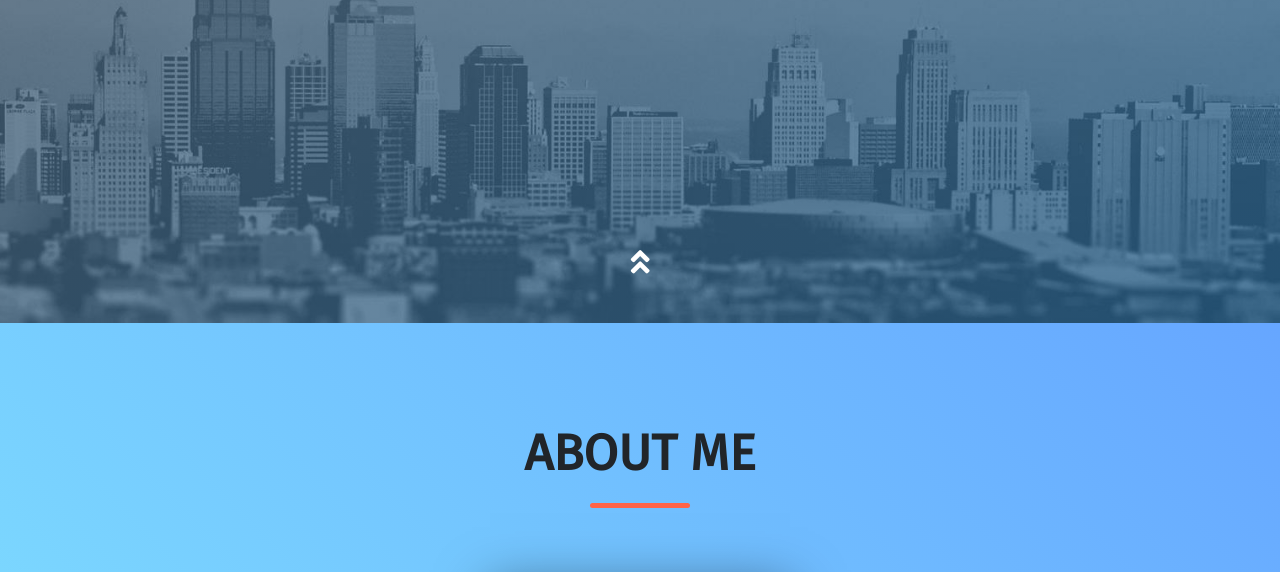
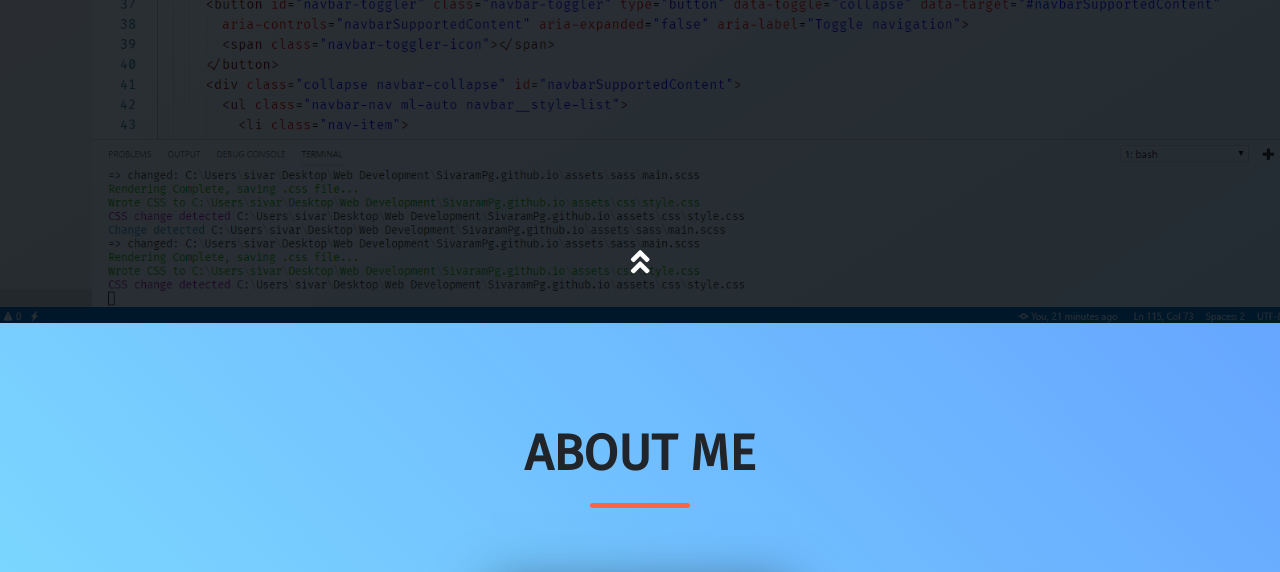
Before and after one commit to SivaramPg/SivaramPg.github.io, a website: page index.html in a window 1280 px wide. Shown: the part 477-1049 px from the top of the page. Drawn offline with nearby package versions, Linux system fonts and the light colour scheme.

Commit message:
header bg changed

```diff
--- a/assets/sass/main.scss
+++ b/assets/sass/main.scss
@@ -240,7 +240,9 @@ body {
       rgba($color-bg-light, 0.25),
       rgba($color-bg-dark, 0.35)
     ),
-    url(../img/landingbackground_optimized.jpg);
+    url(../img/headerbtwhite.png);
+  background-color: rgba($color-black, 0.8);
+  background-blend-mode: multiply;
   background-size: cover;
   background-position: bottom;
   background-attachment: fixed;
```
Also changed, not shown: assets/css/style.css, assets/img/headerbtwhite.png (added).
